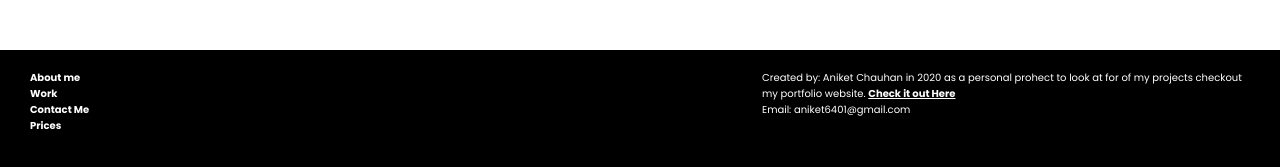
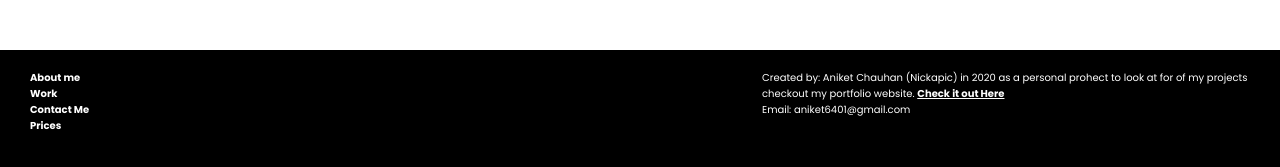
Before and after one commit to nickapic/Josiah-Portfolio-Redesign, a website: page about.html in a window 1280 px wide. Shown: the part 630-797 px from the top of the page. Drawn offline with Linux system fonts and the light colour scheme.

```diff
--- a/about.html
+++ b/about.html
@@ -75,8 +75,8 @@
       </div>
       <div class="footer-text">
         <p class="footer-text-paragraph">
-          Created by: Aniket Chauhan in 2020 as a personal prohect to look at
-          for of my projects checkout my portfolio website.
+          Created by: Aniket Chauhan (Nickapic) in 2020 as a personal prohect to
+          look at for of my projects checkout my portfolio website.
           <a
             href="https://www.nickapic.com"
             rel="noopener noreferrer"
```
Also changed, not shown: contactme.html (+2 -2 lines), index.html (+2 -2 lines), price.html (+2 -2 lines), work.html (+2 -2 lines), 1 other file.
